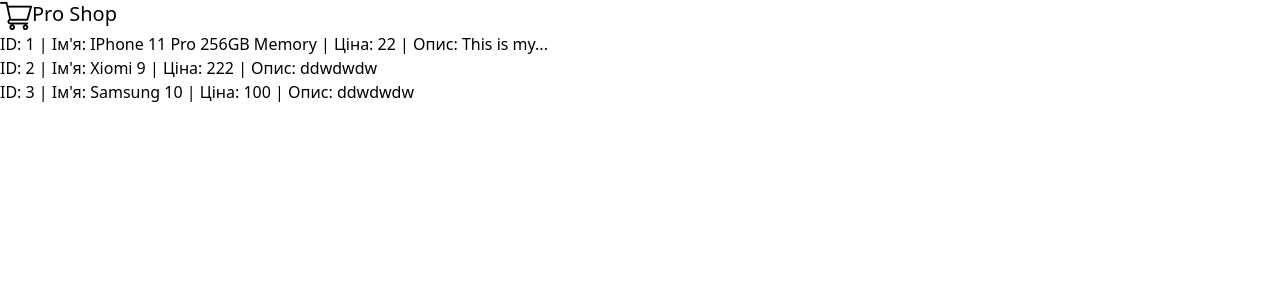
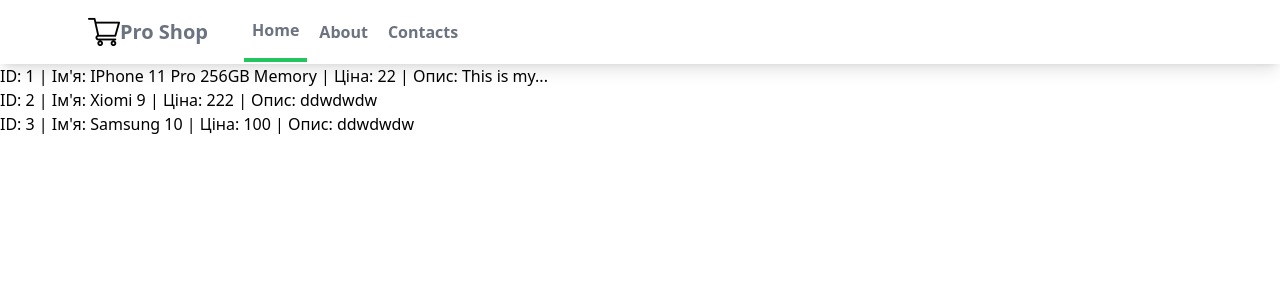
Before and after one commit to alex09qw/django_4, a Django app: page /myapp/ in a window 1280 px wide. Shown: the top 300 px of the page. Run offline with Django 4.2, Linux system fonts and the light colour scheme; data comes from the database, SQL or seed files in the repository.

Commit message:
base template + navbar

```diff
--- a/mysite/myapp/static/myapp/styles.css
+++ b/mysite/myapp/static/myapp/styles.css
@@ -538,6 +538,15 @@
   position: static;
 }
 
+.mx-auto {
+  margin-left: auto;
+  margin-right: auto;
+}
+
+.block {
+  display: block;
+}
+
 .flex {
   display: flex;
 }
@@ -550,9 +559,62 @@
   width: 2rem;
 }
 
+.max-w-6xl {
+  max-width: 72rem;
+}
+
+.items-center {
+  align-items: center;
+}
+
+.justify-between {
+  justify-content: space-between;
+}
+
+.space-x-7 > :not([hidden]) ~ :not([hidden]) {
+  --tw-space-x-reverse: 0;
+  margin-right: calc(1.75rem * var(--tw-space-x-reverse));
+  margin-left: calc(1.75rem * calc(1 - var(--tw-space-x-reverse)));
+}
+
+.space-x-1 > :not([hidden]) ~ :not([hidden]) {
+  --tw-space-x-reverse: 0;
+  margin-right: calc(0.25rem * var(--tw-space-x-reverse));
+  margin-left: calc(0.25rem * calc(1 - var(--tw-space-x-reverse)));
+}
+
+.border-b-4 {
+  border-bottom-width: 4px;
+}
+
+.border-green-500 {
+  --tw-border-opacity: 1;
+  border-color: rgb(34 197 94 / var(--tw-border-opacity));
+}
+
 .bg-sky-500 {
   --tw-bg-opacity: 1;
   background-color: rgb(14 165 233 / var(--tw-bg-opacity));
+}
+
+.bg-white {
+  --tw-bg-opacity: 1;
+  background-color: rgb(255 255 255 / var(--tw-bg-opacity));
+}
+
+.px-4 {
+  padding-left: 1rem;
+  padding-right: 1rem;
+}
+
+.px-2 {
+  padding-left: 0.5rem;
+  padding-right: 0.5rem;
+}
+
+.py-4 {
+  padding-top: 1rem;
+  padding-bottom: 1rem;
 }
 
 .text-lg {
@@ -564,3 +626,18 @@
   font-size: 1.25rem;
   line-height: 1.75rem;
 }
+
+.font-semibold {
+  font-weight: 600;
+}
+
+.text-gray-500 {
+  --tw-text-opacity: 1;
+  color: rgb(107 114 128 / var(--tw-text-opacity));
+}
+
+.shadow-lg {
+  --tw-shadow: 0 10px 15px -3px rgb(0 0 0 / 0.1), 0 4px 6px -4px rgb(0 0 0 / 0.1);
+  --tw-shadow-colored: 0 10px 15px -3px var(--tw-shadow-color), 0 4px 6px -4px var(--tw-shadow-color);
+  box-shadow: var(--tw-ring-offset-shadow, 0 0 #0000), var(--tw-ring-shadow, 0 0 #0000), var(--tw-shadow);
+}
--- /dev/null
+++ b/mysite/myapp/templates/myapp/base.html
@@ -0,0 +1,15 @@
+<!DOCTYPE html>
+{% load static %}
+<html lang="en">
+<head>
+    <meta charset="UTF-8">
+    <meta name="viewport" content="width=device-width, initial-scale=1.0">
+    <link rel="stylesheet" href="{% static 'myapp/styles.css' %}">
+    <title>Document</title>
+</head>
+<body>
+    {% block content %}
+
+    {% endblock content %}
+</body>
+</html>
--- a/mysite/myapp/templates/myapp/index.html
+++ b/mysite/myapp/templates/myapp/index.html
@@ -1,24 +1,26 @@
+{% extends 'myapp/base.html' %}
 {% load static %}
-<!DOCTYPE html>
-<html>
-<head>
-    <meta charset='utf-8'>
-    <title> My Website </title>
-    <link rel="stylesheet" href="{% static 'myapp/styles.css' %}">
-</head>
-<body>
-	<nav>
-		<div>
-			<div>
+
+{% block content %}
+<nav class="bg-white shadow-lg">
+	<div class="max-w-6xl mx-auto px-4">
+		<div class="flex justify-between">
+			<div class="flex space-x-7">
 				<div>
-					<div class="flex">
-							<img class="h-8 w-8" src="{% static 'myapp/images/shop.png' %}" alt="logo" />
-							<span class="text-xl">Pro Shop</span>
-					</div>
+					<a href="#" class="flex items-center px-2 py-4">
+					<img class="h-8 w-8" src="{% static 'myapp/images/shop.png' %}" alt="logo" />
+					<span class="text-gray-500 font-semibold text-xl">Pro Shop</span>
+				</a>
+				</div>
+				<div class="items-center flex space-x-1">
+					<a href="#" class="py-4 px-2 text-gray-500 font-semibold border-b-4 border-green-500">Home</a>
+					<a href="#" class="py-4 px-2 text-gray-500 font-semibold">About</a>
+					<a href="#" class="py-4 px-2 text-gray-500 font-semibold">Contacts</a>
 				</div>
 			</div>
 		</div>
-	</nav>
+	</div>
+</nav>
 
     <h4>
         <!-- <a href="/myapp/items/{{ item.id }}/"></a> -->
@@ -28,5 +30,4 @@
         </a>
         {% endfor %}
     </h4>
-</body>
-</html>
+		{% endblock content %}
```
